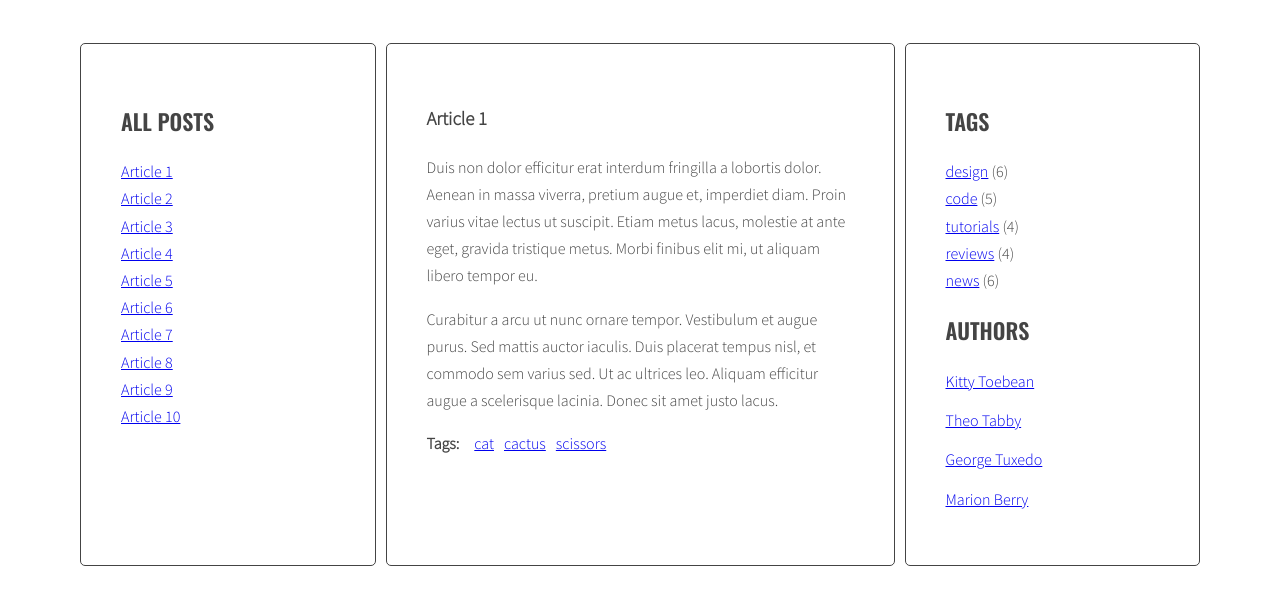
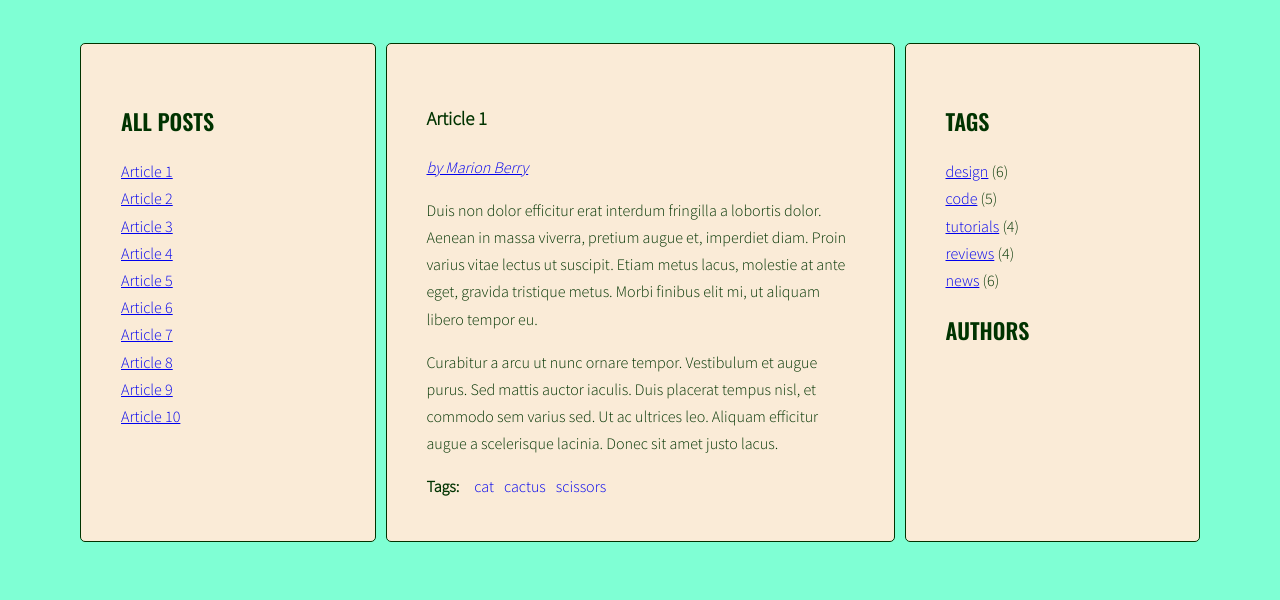
Before and after one commit to Sabina-Kamalova/javascript-blog, a website: page index.html in a window 1280 px wide. Shown: the part 200-800 px from the top of the page. Drawn offline with nearby package versions, Linux system fonts and the light colour scheme.

Commit message:
Modify blog & functions

```diff
--- a/index.html
+++ b/index.html
@@ -167,26 +167,6 @@
               </ul>
               <h2 class="section-title">Authors</h2>
               <ul class="list authors">
-                <li>
-                  <a href="#">
-                    <span class="author-name">Kitty Toebean</span>
-                  </a>
-                </li>
-                <li>
-                  <a href="#">
-                    <span class="author-name">Theo Tabby</span>
-                  </a>
-                </li>
-                <li>
-                  <a href="#">
-                    <span class="author-name">George Tuxedo</span>
-                  </a>
-                </li>
-                <li>
-                  <a href="#">
-                    <span class="author-name">Marion Berry</span>
-                  </a>
-                </li>
               </ul>
             </aside>
           </main>
--- a/js/script.js
+++ b/js/script.js
@@ -157,7 +157,7 @@ function generateAuthors(){
   /* START LOOP: for every article: */
   for(let article of articles){
     /* find author wrapper */
-    const authorsWrapper = document.querySelectorAll(optArticleAuthorSelector);
+    const authorsWrapper = article.querySelector(optArticleAuthorSelector);
     /* make html variable with empty string */
     let html = '';
     /* get tags from data-tags attribute */
--- a/sass/style.scss
+++ b/sass/style.scss
@@ -2,8 +2,8 @@
 
 /* Variables */
 
-$color-light: #fff;
-$color-dark: #444;
+$color-light:aquamarine;;
+$color-dark: #003300;
 
 $font-logo: 'Sacramento', cursive;
 $font-header: 'Oswald', sans-serif;
@@ -57,7 +57,7 @@ body {
 }
 
 .sidebar, .posts {
-  background: $color-light;
+  background: antiquewhite;;
   margin-right: 10px;
   padding: 40px;
   border: 1px solid $color-dark;
@@ -90,6 +90,9 @@ body {
     display: inline-block;
     margin: 0 5px;
   }
+  a {
+    text-decoration: none;
+  }
 }
 
 /* Authors */
```
Also changed, not shown: css/style.css, 1 other file.
